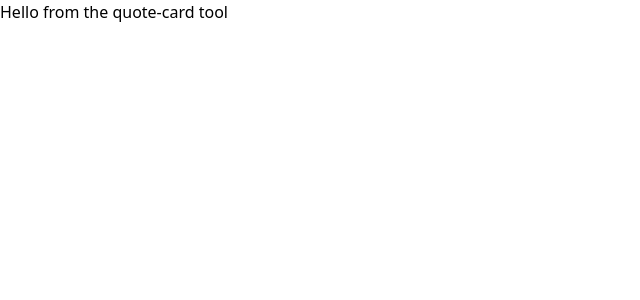
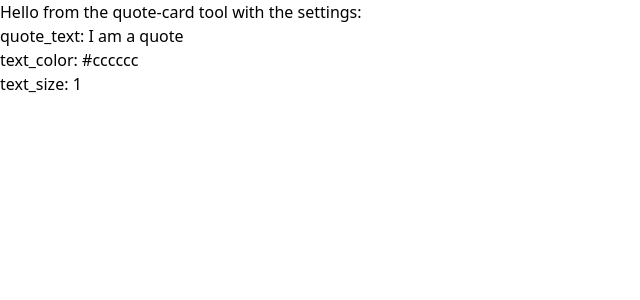
Before and after one commit to rferl/riga-tool-quote-card, a SvelteKit app: page /quote-card in a window 1280 px wide. Shown: the top 300 px of the page, without its empty margins (0-640 px from the left). Built offline with nearby package versions, Linux system fonts and the light colour scheme.

Commit message:
Fetch settings from within tool
  This is fetching the settings from a /settings route
  just for testing purposes. Ultimately, this will come
  from an API.

```diff
--- a/src/routes/quote-card/+page.svelte
+++ b/src/routes/quote-card/+page.svelte
@@ -1 +1,27 @@
-<div>Hello from the quote-card tool</div>
+<script lang="ts">
+	import { onMount } from 'svelte';
+
+	// Fetch tool settings.
+	let settings = {};
+
+	async function getSettings() {
+		const response = await fetch('/settings/quote-card.json');
+		if (!response.ok) {
+			console.error('Error fetching quote-card.json:', response.status, response.statusText);
+			return {};
+		}
+		return await response.json();
+	}
+
+	onMount(() => {
+		(async () => {
+			settings = await getSettings();
+			console.log(settings);
+		})();
+	});
+</script>
+
+<div>Hello from the quote-card tool with the settings:</div>
+{#each Object.entries(settings) as setting}
+	<div>{setting[0]}: {setting[1]}</div>
+{/each}
--- /dev/null
+++ b/static/settings/quote-card.json
@@ -0,0 +1,5 @@
+{
+	"quote_text": "I am a quote",
+	"text_color": "#cccccc",
+	"text_size": 1
+}
```
